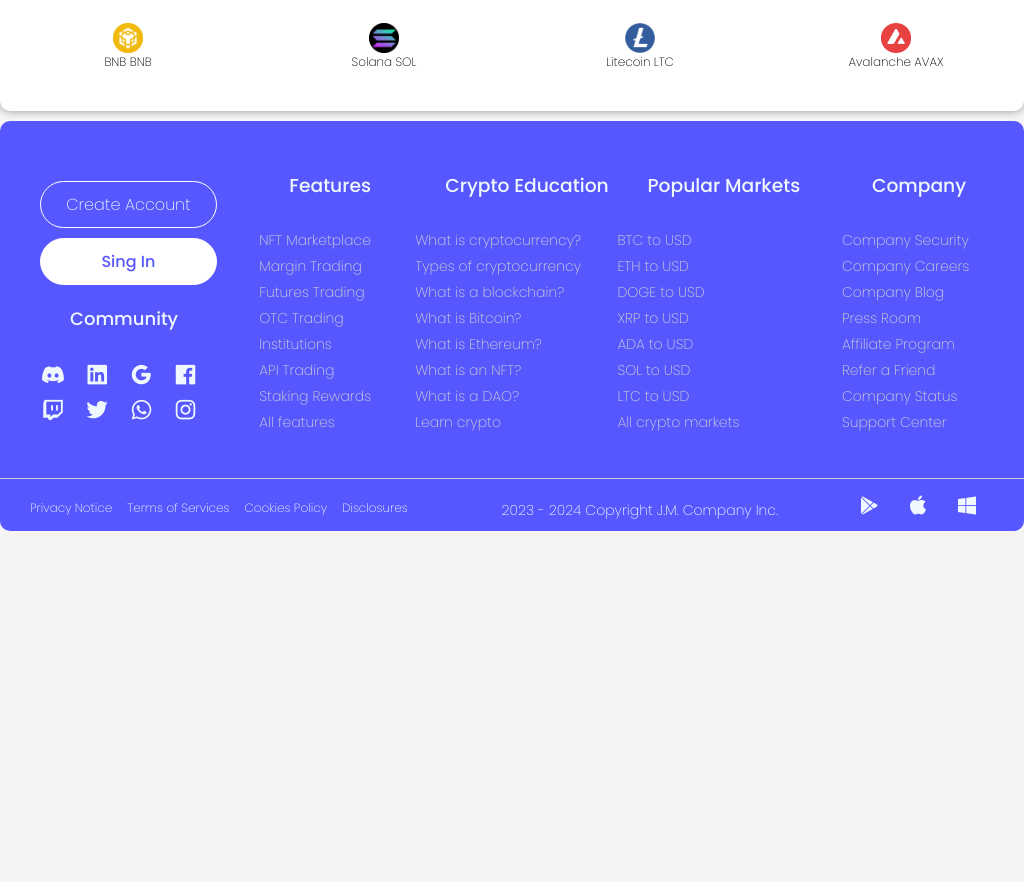
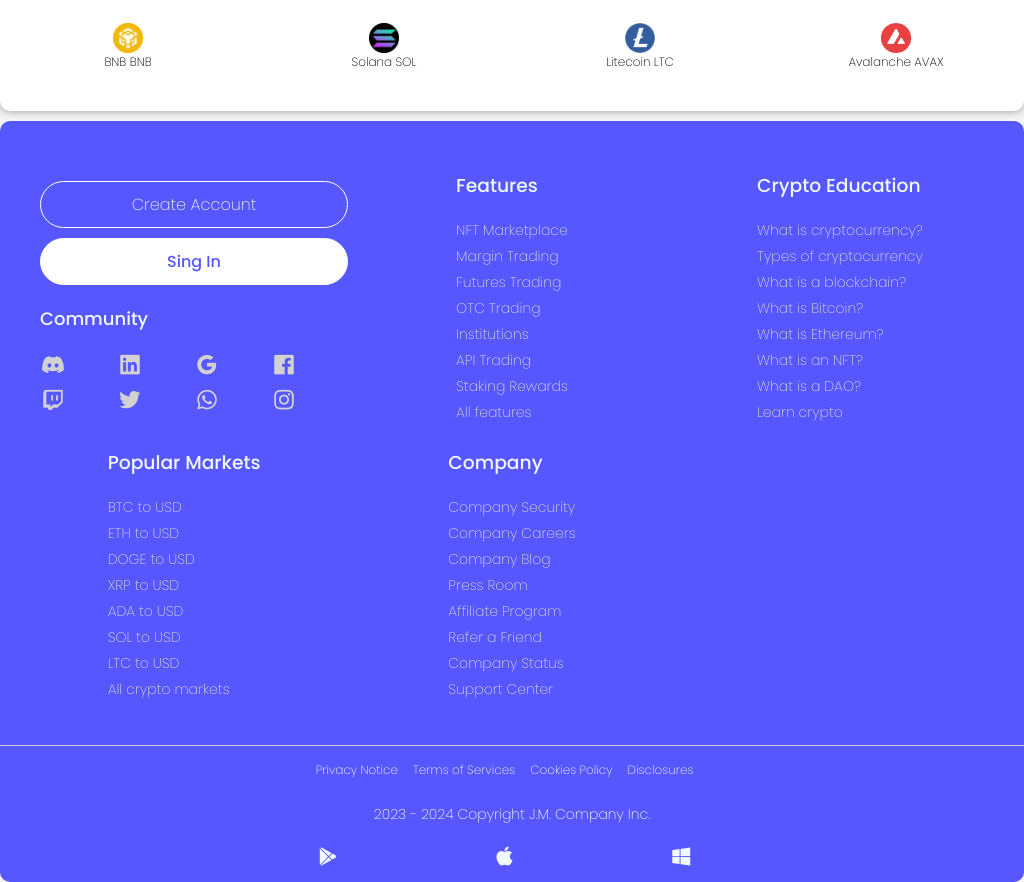
Before and after one commit to jhonatanm255/dashboard, a website: page index.html in a window 1024 px wide. Shown: the part 959-1841 px from the top of the page. Before the commit the page ends 1490 px from the top, so only its background shows below. Drawn offline with nearby package versions, Linux system fonts and the light colour scheme.

Commit message:
updatind media querys

```diff
--- a/footer.css
+++ b/footer.css
@@ -97,13 +97,14 @@ a.sing-in:hover{
 .icon-social{
   display: grid;
   grid-template-columns: repeat(4, 1fr);
-  width: 60%;
-  margin-left: 35px;
+  width: 100%;
+  margin: 20px auto;
   }
 
   .icon-social i{
     font-size: 26px;
     justify-content: space-around;
+    color: rgb(210, 210, 210)
   }
 
   .column{
--- a/index.html
+++ b/index.html
@@ -358,7 +358,7 @@
         <a href="">What is a DAO?</a>
         <a href="">Learn crypto</a>
       </div>
-      <div class="column">
+      <div class="column popular-markets">
         <h3>Popular Markets</h3>
         <a href="">BTC to USD</a>
         <a href="">ETH to USD</a>
@@ -369,7 +369,7 @@
         <a href="">LTC to USD</a>
         <a href="">All crypto markets</a>
       </div>
-      <div class="column">
+      <div class="column company">
         <h3>Company</h3>
         <a href="">Company Security</a>
         <a href="">Company Careers</a>
--- a/media-query.css
+++ b/media-query.css
@@ -98,9 +98,14 @@
     .sing-account, .sing-in, .icon-social{
         margin: auto;
     }
+    .icon-social{
+        width: 70%;
+    }
 
     .community{
-        text-align: center;
+       display: flex;
+       justify-content: center;
+       margin: 20px 0px;
     }
 
     .column{
@@ -254,6 +259,12 @@
         margin: auto;
     }
 
+    .community{
+        display: flex;
+        justify-content: center;
+        margin: 20px 0px;
+     }
+
 }
 
 
@@ -354,6 +365,11 @@
        margin-top: -5px;
     }
 
+    .content-footer{
+        display: grid;
+        grid-template-columns: repeat(3, 1fr);
+    }
+
     .sing-account{
         width: 100%;
     }
@@ -362,22 +378,21 @@
         width: 100%;
     }
 
+    .foot-legal{
+        display: grid;
+        grid-template-columns: repeat(1fr);
+        text-align: center;
+        justify-content: center;
+        row-gap: 20px;
+    }
+
     .icon-social{
         width: 100%;
         margin: auto;
     }
 
     .content-footer h3{
-        margin: 20px 0 30px 30px;
+        margin: 20px 0px;
     }
 
-
-
-    @media screen and (min-width: 1025px){
-
-        .footer{
-            width: 100%;
-        }
-
-    }
 }
```
